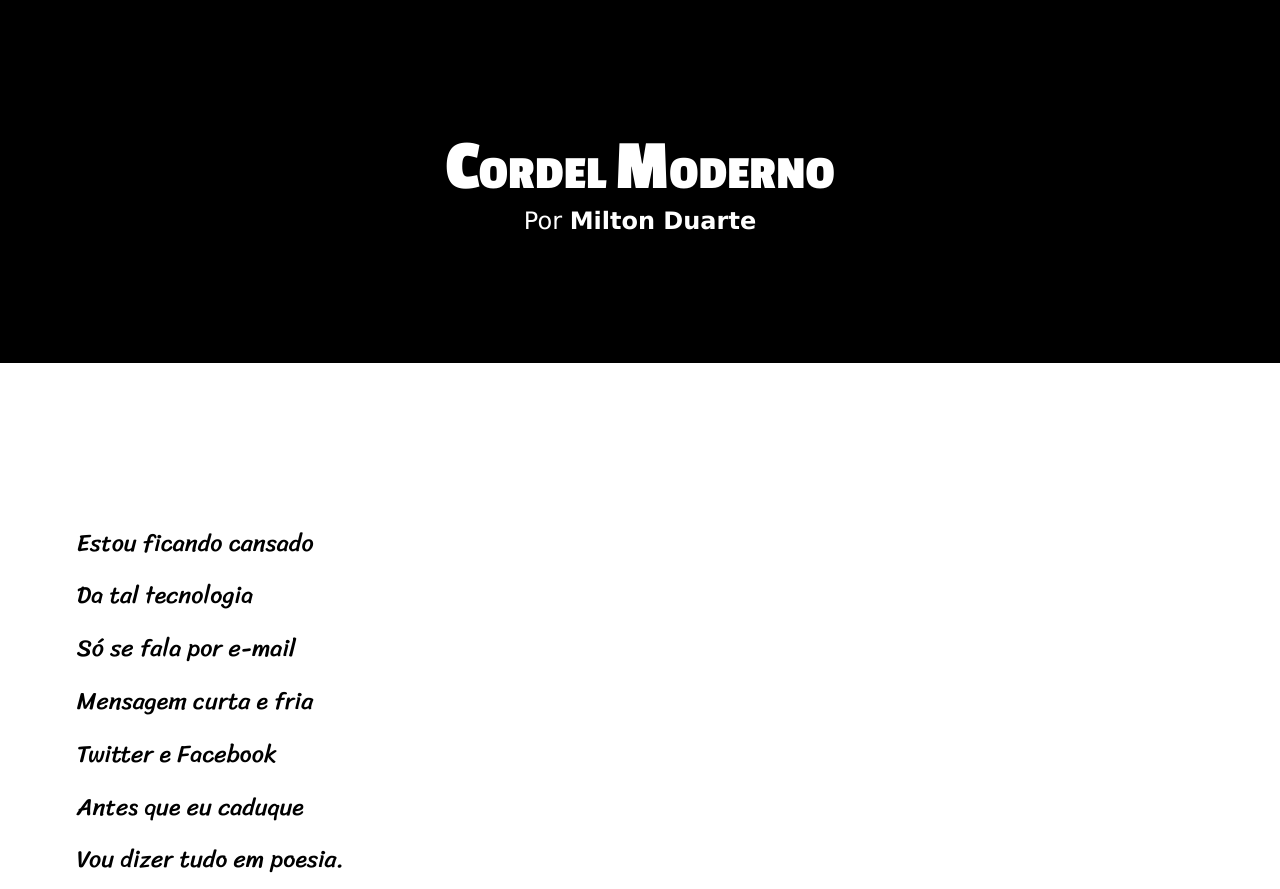
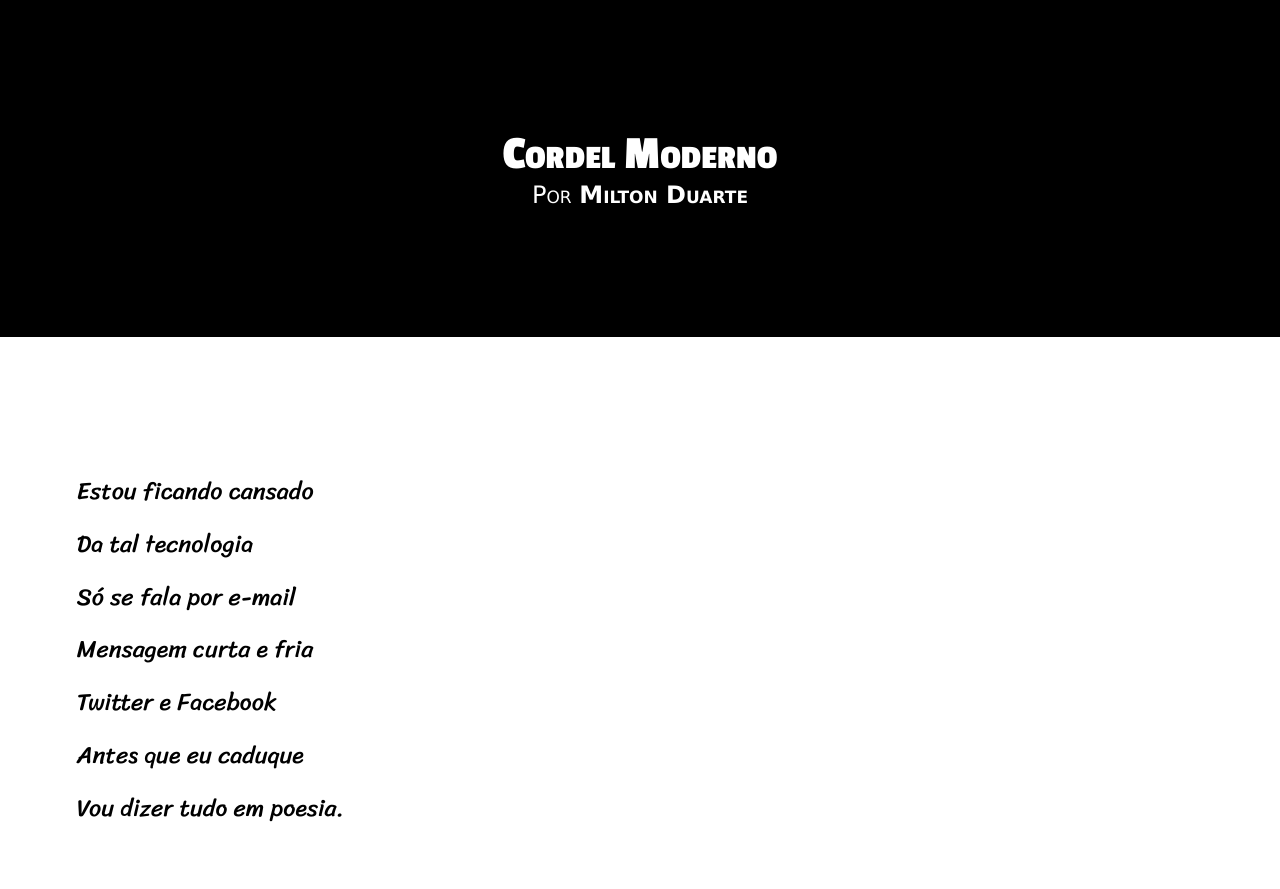
Before and after one commit to TupinangeJoao/Html-Css, a plain HTML site: page Desafios HTML5/Desafio012/index.html in a window 1280 px wide. Shown: the top 889 px of the page. Drawn offline with Linux system fonts and the light colour scheme.

Commit message:
Atualização do Projeto

```diff
--- a/Desafios HTML5/Desafio012/CSS/style.css
+++ b/Desafios HTML5/Desafio012/CSS/style.css
@@ -14,7 +14,8 @@
     padding: 0;
 }
 
-body {
+html, body {
+    height: 100vh;
     background-color: black;
     color: white;
 }
@@ -28,16 +29,14 @@ header {
 header>h1 {
     font-family: "Passion One", sans-serif;
     font-size: 3em;
-}
-
-span {
-    font-size: 1.5em;
+    font-variant: small-caps;
 }
 
 header>h2 {
     font-family: Verdana, Geneva, Tahoma, sans-serif;
     font-weight: lighter;
     font-size: 1.5em;
+    font-variant: small-caps;
 }
 
 header>h2>a {
@@ -55,9 +54,9 @@ header>h2>a:hover {
     background-color: white;
     color: black;
     max-width: 100%;
-    padding-top: 12%;
+    padding-top: 10%;
     padding-left: 6%;
-    padding-bottom: 20%;
+    padding-bottom: 10%;
 }
 
 p {
--- a/Desafios HTML5/Desafio012/index.html
+++ b/Desafios HTML5/Desafio012/index.html
@@ -1,20 +1,20 @@
 <!DOCTYPE html>
 <html lang="pt-br">
+
 <head>
     <meta charset="UTF-8">
     <meta name="viewport" content="width=device-width, initial-scale=1.0">
     <title>Projeto Cordel</title>
     <link rel="stylesheet" href="CSS/style.css">
 </head>
+
 <body>
     <main>
         <header>
-            <h1><span>C</span>ORDEL <span>M</span>ODERNO</h1>
+            <h1>Cordel Moderno</h1>
             <h2>Por <a href="https://www.recantodasletras.com.br/poesias/3186743" target="_blank">Milton Duarte</a></h2>
         </header>
-        <section>
-            <article>
-                <div class="fundo00">
+        <section class="fundo00">
             <p>
                 Estou ficando cansado<br>
                 Da tal tecnologia<br>
@@ -24,8 +24,8 @@
                 Antes que eu caduque<br>
                 Vou dizer tudo em poesia.<br>
             </p>
-                </div>
-                <div class="fundo01">
+        </section>
+        <section class="fundo01">
             <p>
                 Não é mais como era antes <br>
                 É tudo abreviado <br>
@@ -35,8 +35,8 @@
                 Basta botar uma flor <br>
                 E um coração desenhado. <br>
             </p>
-                </div>
-                <div class="fundo00">
+        </section>
+        <section class="fundo00">
             <p>
                 Arroba agora não pesa <br>
                 É parte de um endereço <br>
@@ -55,8 +55,8 @@
                 Pra entender como fica <br>
                 Decifre esse rabisco. <br>
             </p>
-                </div>
-                <div class="fundo02">
+        </section>
+        <section class="fundo02">
             <p>
                 Tenho saudade das cartas <br>
                 Escritas com a própria mão <br>
@@ -66,8 +66,7 @@
                 Era texto de verdade <br>
                 Nas linhas do coração. <br>
             </p>
-                </div>
-            </article>
+        </section>
         <aside>
             <div class="fundo00">
                 <p>
@@ -90,12 +89,13 @@
                 </p>
             </div>
         </aside>
-        </section>
         <footer>
             <p>
-                Site criado por <a href="https://gustavoguanabara.github.io/">Gustavo Guanabara</a> para o <a href="https://www.cursoemvideo.com/">CursoemVideo</a>
+                Site criado por <a href="https://gustavoguanabara.github.io/">Gustavo Guanabara</a> para o <a
+                    href="https://www.cursoemvideo.com/">CursoemVideo</a>
             </p>
         </footer>
     </main>
 </body>
+
 </html>
```
Lines whose indentation alone changed are shown as unchanged.
